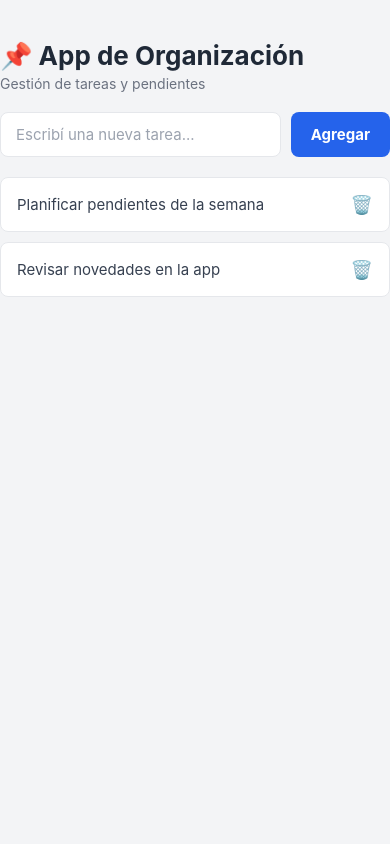
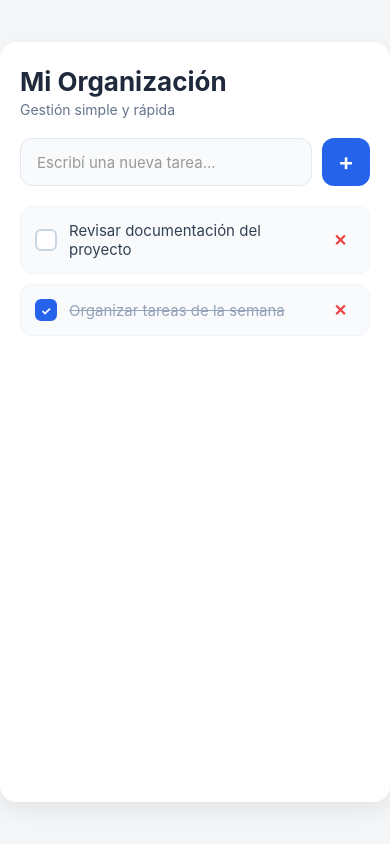
Before and after one commit to MicaelaResolani/app-organizacion, a React Native app: screen / in a window 390 px wide. Built offline with nearby package versions, Linux system fonts and the light colour scheme.

Commit message:
Update App.js

```diff
--- a/App.js
+++ b/App.js
@@ -3,135 +3,228 @@ import {
   StyleSheet,
   Text,
   View,
-  SafeAreaView,
   TextInput,
   TouchableOpacity,
   FlatList,
+  SafeAreaView,
   StatusBar,
+  Platform
 } from 'react-native';
 
 export default function App() {
-  const [task, setTask] = useState('');
-  const [tasks, setTasks] = useState([
-    { id: '1', text: 'Planificar pendientes de la semana' },
-    { id: '2', text: 'Revisar novedades en la app' },
+  const [tareas, setTareas] = useState([
+    { id: '1', texto: 'Revisar documentación del proyecto', completada: false },
+    { id: '2', texto: 'Organizar tareas de la semana', completada: true },
   ]);
+  const [nuevaTarea, setNuevaTarea] = useState('');
 
-  const addTask = () => {
-    if (task.trim()) {
-      setTasks([...tasks, { id: Date.now().toString(), text: task.trim() }]);
-      setTask('');
-    }
+  const agregarTarea = () => {
+    if (nuevaTarea.trim() === '') return;
+    setTareas([
+      ...tareas,
+      { id: Date.now().toString(), texto: nuevaTarea, completada: false }
+    ]);
+    setNuevaTarea('');
   };
 
-  const deleteTask = (id) => {
-    setTasks(tasks.filter((t) => t.id !== id));
+  const alternarCompletada = (id) => {
+    setTareas(tareas.map(t => t.id === id ? { ...t, completada: !t.completada } : t));
+  };
+
+  const eliminarTarea = (id) => {
+    setTareas(tareas.filter(t => t.id !== id));
   };
 
   return (
-    <SafeAreaView style={styles.container}>
-      <StatusBar barStyle="dark-content" />
+    <SafeAreaView style={styles.safeArea}>
+      <StatusBar barStyle="dark-content" backgroundColor="#f4f6f8" />
+      <View style={styles.wrapper}>
+        <View style={styles.container}>
+
+          {/* Encabezado */}
           <View style={styles.header}>
-        <Text style={styles.title}>📌 App de Organización</Text>
-        <Text style={styles.subtitle}>Gestión de tareas y pendientes</Text>
+            <Text style={styles.titulo}>Mi Organización</Text>
+            <Text style={styles.subtitulo}>Gestión simple y rápida</Text>
           </View>
 
+          {/* Formulario de entrada */}
           <View style={styles.inputContainer}>
             <TextInput
               style={styles.input}
               placeholder="Escribí una nueva tarea..."
-          placeholderTextColor="#9CA3AF"
-          value={task}
-          onChangeText={setTask}
+              placeholderTextColor="#999"
+              value={nuevaTarea}
+              onChangeText={setNuevaTarea}
             />
-        <TouchableOpacity style={styles.addButton} onPress={addTask}>
-          <Text style={styles.buttonText}>Agregar</Text>
+            <TouchableOpacity style={styles.botonAgregar} onPress={agregarTarea}>
+              <Text style={styles.textoBotonAgregar}>+</Text>
             </TouchableOpacity>
           </View>
 
+          {/* Lista de tareas */}
           <FlatList
-        data={tasks}
+            data={tareas}
             keyExtractor={(item) => item.id}
+            contentContainerStyle={styles.listaContainer}
             renderItem={({ item }) => (
-          <View style={styles.taskCard}>
-            <Text style={styles.taskText}>{item.text}</Text>
-            <TouchableOpacity onPress={() => deleteTask(item.id)}>
-              <Text style={styles.deleteText}>🗑️</Text>
+              <View style={styles.tarjetaTarea}>
+                <TouchableOpacity
+                  style={styles.checkArea}
+                  onPress={() => alternarCompletada(item.id)}
+                >
+                  <View style={[styles.checkbox, item.completada && styles.checkboxCompletado]}>
+                    {item.completada && <Text style={styles.checkText}>✓</Text>}
+                  </View>
+                  <Text style={[styles.textoTarea, item.completada && styles.textoCompletado]}>
+                    {item.texto}
+                  </Text>
+                </TouchableOpacity>
+
+                <TouchableOpacity onPress={() => eliminarTarea(item.id)}>
+                  <Text style={styles.botonEliminar}>✕</Text>
                 </TouchableOpacity>
               </View>
             )}
           />
+
+        </View>
+      </View>
     </SafeAreaView>
   );
 }
 
 const styles = StyleSheet.create({
+  safeArea: {
+    flex: 1,
+    backgroundColor: '#f4f6f8',
+  },
+  wrapper: {
+    flex: 1,
+    width: '100%',
+    alignItems: 'center', // Centra la tarjeta en pantallas grandes de PC
+    justifyContent: 'center',
+    paddingVertical: Platform.OS === 'web' ? 20 : 0,
+  },
   container: {
     flex: 1,
-    backgroundColor: '#F3F4F6',
+    width: '100%',
+    maxWidth: 480, // Límite clave para que en la PC no se desparrame
+    backgroundColor: '#ffffff',
     paddingHorizontal: 20,
-    paddingTop: 40,
-    maxWidth: 600,
-    width: '100%',
-    alignSelf: 'center',
+    paddingTop: 24,
+    // Sombras para que se vea como una tarjeta flotante
+    ...Platform.select({
+      web: {
+        boxShadow: '0px 8px 24px rgba(0, 0, 0, 0.08)',
+        borderRadius: 16,
+        maxHeight: '90vh',
+      },
+      ios: {
+        shadowColor: '#000',
+        shadowOffset: { width: 0, height: 4 },
+        shadowOpacity: 0.1,
+        shadowRadius: 12,
+      },
+      android: {
+        elevation: 6,
+      }
+    }),
   },
   header: {
     marginBottom: 20,
   },
-  title: {
+  titulo: {
     fontSize: 26,
-    fontWeight: 'bold',
-    color: '#1F2937',
+    fontWeight: '700',
+    color: '#1e293b',
   },
-  subtitle: {
+  subtitulo: {
     fontSize: 14,
-    color: '#6B7280',
+    color: '#64748b',
     marginTop: 4,
   },
   inputContainer: {
     flexDirection: 'row',
     marginBottom: 20,
+    gap: 10,
   },
   input: {
     flex: 1,
-    backgroundColor: '#FFFFFF',
-    paddingHorizontal: 15,
-    paddingVertical: 12,
-    borderRadius: 8,
+    height: 48,
+    backgroundColor: '#f8fafc',
+    borderRadius: 12,
+    paddingHorizontal: 16,
     borderWidth: 1,
-    borderColor: '#E5E7EB',
-    marginRight: 10,
+    borderColor: '#e2e8f0',
     fontSize: 15,
+    color: '#334155',
   },
-  addButton: {
-    backgroundColor: '#2563EB',
+  botonAgregar: {
+    width: 48,
+    height: 48,
+    backgroundColor: '#2563eb',
+    borderRadius: 12,
+    alignItems: 'center',
     justifyContent: 'center',
-    paddingHorizontal: 20,
-    borderRadius: 8,
   },
-  buttonText: {
-    color: '#FFFFFF',
-    fontWeight: 'bold',
-    fontSize: 15,
+  textoBotonAgregar: {
+    color: '#ffffff',
+    fontSize: 24,
+    fontWeight: '600',
+    marginTop: -2,
   },
-  taskCard: {
-    backgroundColor: '#FFFFFF',
-    padding: 16,
-    borderRadius: 8,
+  listaContainer: {
+    paddingBottom: 20,
+  },
+  tarjetaTarea: {
     flexDirection: 'row',
+    alignItems: 'center',
     justifyContent: 'space-between',
-    alignItems: 'center',
+    backgroundColor: '#f8fafc',
+    padding: 14,
+    borderRadius: 12,
     marginBottom: 10,
     borderWidth: 1,
-    borderColor: '#E5E7EB',
+    borderColor: '#f1f5f9',
   },
-  taskText: {
+  checkArea: {
+    flexDirection: 'row',
+    alignItems: 'center',
+    flex: 1,
+    gap: 12,
+  },
+  checkbox: {
+    width: 22,
+    height: 22,
+    borderRadius: 6,
+    borderWidth: 2,
+    borderColor: '#cbd5e1',
+    alignItems: 'center',
+    justifyContent: 'center',
+    backgroundColor: '#ffffff',
+  },
+  checkboxCompletado: {
+    backgroundColor: '#2563eb',
+    borderColor: '#2563eb',
+  },
+  checkText: {
+    color: '#ffffff',
+    fontSize: 12,
+    fontWeight: 'bold',
+  },
+  textoTarea: {
     fontSize: 15,
-    color: '#374151',
+    color: '#334155',
     flex: 1,
   },
-  deleteText: {
-    fontSize: 18,
-    marginLeft: 10,
+  textoCompletado: {
+    textDecorationLine: 'line-through',
+    color: '#94a3b8',
+  },
+  botonEliminar: {
+    color: '#ef4444',
+    fontSize: 16,
+    fontWeight: 'bold',
+    paddingHorizontal: 8,
   },
 });
```
Lines whose indentation alone changed are shown as unchanged.
